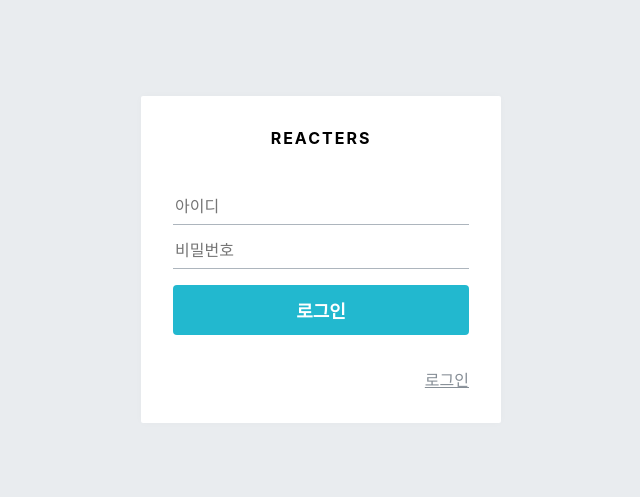
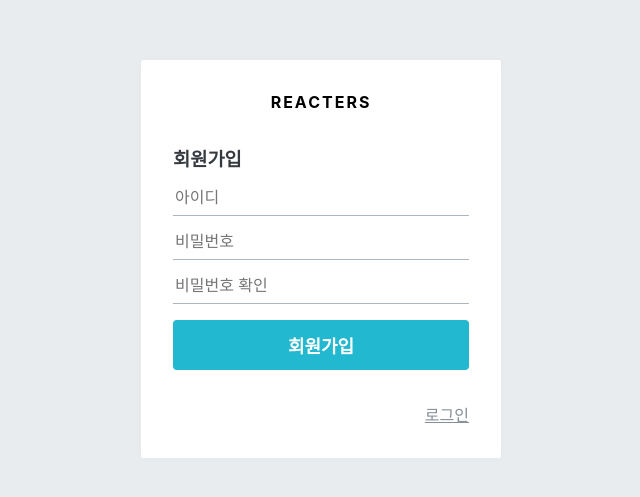
Before and after one commit to sjsjsj1246/Blog_Front, a React (Create React App) app: page /register in a window 1280 px wide. Shown: the part 141-638 px from the top of the page, without its empty margins (319-959 px from the left). Built offline with nearby package versions, Linux system fonts and the light colour scheme.

Commit message:
🎨 로그인/회원가입 view 구현

```diff
--- a/src/components/auth/AuthForm.jsx
+++ b/src/components/auth/AuthForm.jsx
@@ -80,6 +80,7 @@ const AuthForm = ({ type, form, onChange, onSubmit, error }) => {
           name="username"
           placeholder="아이디"
           onChange={onChange}
+          value={form.username}
         />
         <StyledInput
           autoComplete="new-password"
@@ -87,6 +88,7 @@ const AuthForm = ({ type, form, onChange, onSubmit, error }) => {
           placeholder="비밀번호"
           type="password"
           onChange={onChange}
+          value={form.password}
         />
         {type === 'register' && (
           <StyledInput
@@ -100,7 +102,7 @@ const AuthForm = ({ type, form, onChange, onSubmit, error }) => {
         )}
         {error && <ErrorMessage>{error}</ErrorMessage>}
         <ButtonWithMarginTop cyan fullWidth>
-          로그인
+          {text}
         </ButtonWithMarginTop>
       </form>
       <Footer>
--- /dev/null
+++ b/src/container/auth/LoginForm.jsx
@@ -0,0 +1,38 @@
+import React, { useEffect } from 'react';
+import { useDispatch, useSelector } from 'react-redux';
+import AuthForm from '../../components/auth/AuthForm';
+import { changeField, initializeForm } from '../../modules/auth';
+
+const LoginForm = (props) => {
+  const dispatch = useDispatch();
+  const { form } = useSelector(({ auth }) => ({
+    form: auth.login,
+  }));
+  const onChange = (e) => {
+    const { value, name } = e.target;
+    dispatch(
+      changeField({
+        form: 'login',
+        key: name,
+        value,
+      }),
+    );
+  };
+  const onSubmit = (e) => {
+    e.preventDefault();
+    // 구현예정
+  };
+  useEffect(() => {
+    dispatch(initializeForm('login'));
+  }, [dispatch]);
+  return (
+    <AuthForm
+      type="login"
+      form={form}
+      onChange={onChange}
+      onSubmit={onSubmit}
+    />
+  );
+};
+
+export default LoginForm;
--- /dev/null
+++ b/src/container/auth/RegisterForm.jsx
@@ -0,0 +1,38 @@
+import React, { useEffect } from 'react';
+import { useDispatch, useSelector } from 'react-redux';
+import AuthForm from '../../components/auth/AuthForm';
+import { changeField, initializeForm } from '../../modules/auth';
+
+const RegisterForm = (props) => {
+  const dispatch = useDispatch();
+  const { form } = useSelector(({ auth }) => ({
+    form: auth.register,
+  }));
+  const onChange = (e) => {
+    const { value, name } = e.target;
+    dispatch(
+      changeField({
+        form: 'register',
+        key: name,
+        value,
+      }),
+    );
+  };
+  const onSubmit = (e) => {
+    e.preventDefault();
+    // 구현예정
+  };
+  useEffect(() => {
+    dispatch(initializeForm('register'));
+  }, [dispatch]);
+  return (
+    <AuthForm
+      type="register"
+      form={form}
+      onChange={onChange}
+      onSubmit={onSubmit}
+    />
+  );
+};
+
+export default RegisterForm;
--- a/src/modules/auth.js
+++ b/src/modules/auth.js
@@ -1,14 +1,41 @@
 import { createAction, handleActions } from 'redux-actions';
+import produce from 'immer';
 
-const SAMPLE_ACTION = 'auth/SAMPLE_ACTION';
+const CHANGE_FIELD = 'auth/CHANGE_FIELD';
+const INITIALIZE_FORM = 'auth/INITIALIZE_FORM';
 
-export const sampleAction = createAction(SAMPLE_ACTION);
+export const changeField = createAction(
+  CHANGE_FIELD,
+  ({ form, key, value }) => ({
+    form,
+    key,
+    value,
+  }),
+);
+export const initializeForm = createAction(INITIALIZE_FORM, (form) => form);
 
-const initalState = {};
+const initalState = {
+  register: {
+    username: '',
+    password: '',
+    passwordContirm: '',
+  },
+  login: {
+    username: '',
+    password: '',
+  },
+};
 
 const auth = handleActions(
   {
-    [SAMPLE_ACTION]: (state, action) => state,
+    [CHANGE_FIELD]: (state, { payload: { form, key, value } }) =>
+      produce(state, (draft) => {
+        draft[form][key] = value;
+      }),
+    [INITIALIZE_FORM]: (state, { payload: form }) => ({
+      ...state,
+      [form]: initalState[form],
+    }),
   },
   initalState,
 );
--- a/src/pages/LoginPage.jsx
+++ b/src/pages/LoginPage.jsx
@@ -1,11 +1,11 @@
 import React from 'react';
-import AuthForm from '../components/auth/AuthForm';
 import AuthTemplate from '../components/auth/AuthTemplate';
+import LoginForm from '../container/auth/LoginForm';
 
 const LoginPage = (props) => {
   return (
     <AuthTemplate>
-      <AuthForm />
+      <LoginForm />
     </AuthTemplate>
   );
 };
--- a/src/pages/RegisterPage.jsx
+++ b/src/pages/RegisterPage.jsx
@@ -1,11 +1,11 @@
 import React from 'react';
-import AuthForm from '../components/auth/AuthForm';
 import AuthTemplate from '../components/auth/AuthTemplate';
+import RegisterForm from '../container/auth/RegisterForm';
 
 const RegisterPage = (props) => {
   return (
     <AuthTemplate>
-      <AuthForm />
+      <RegisterForm />
     </AuthTemplate>
   );
 };
```
